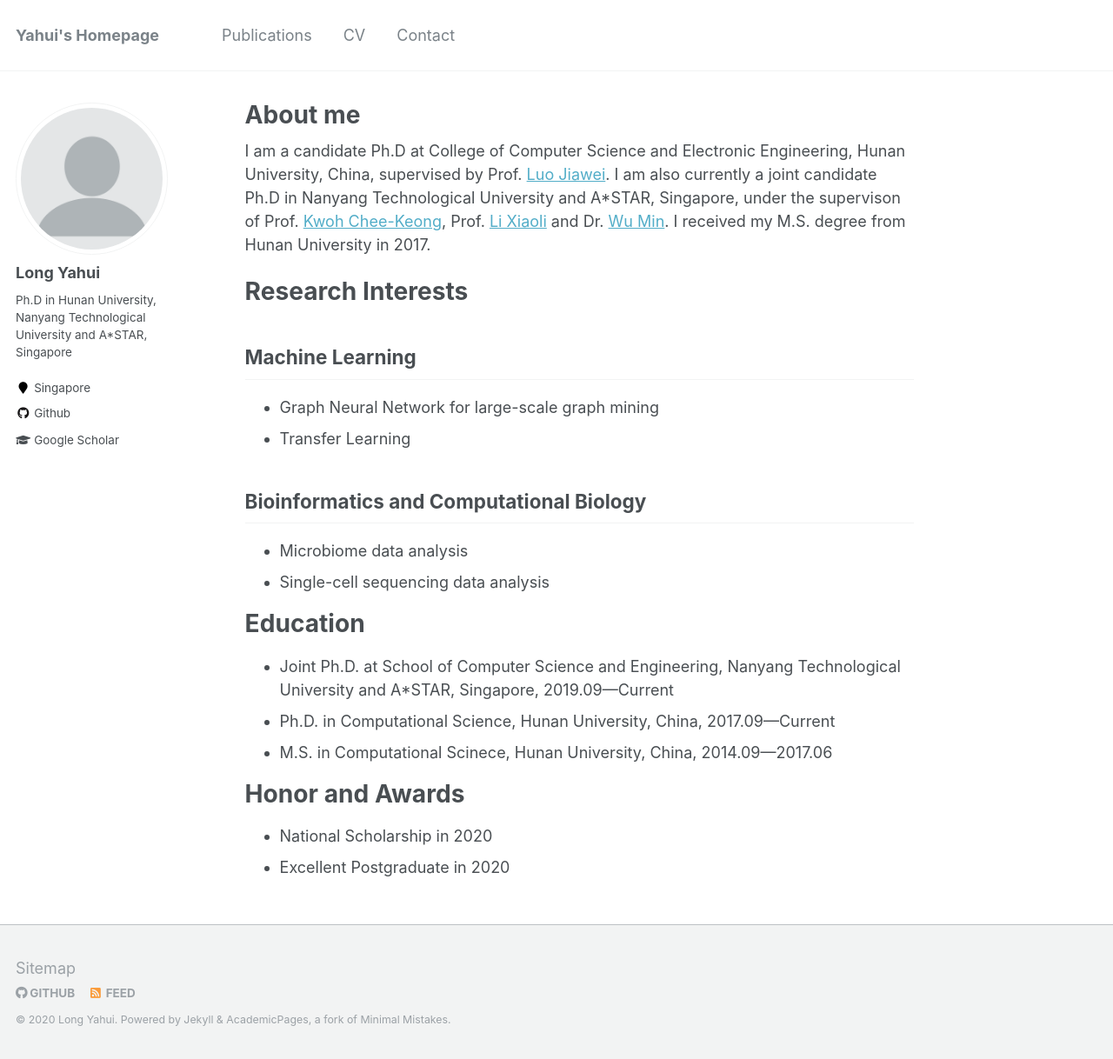
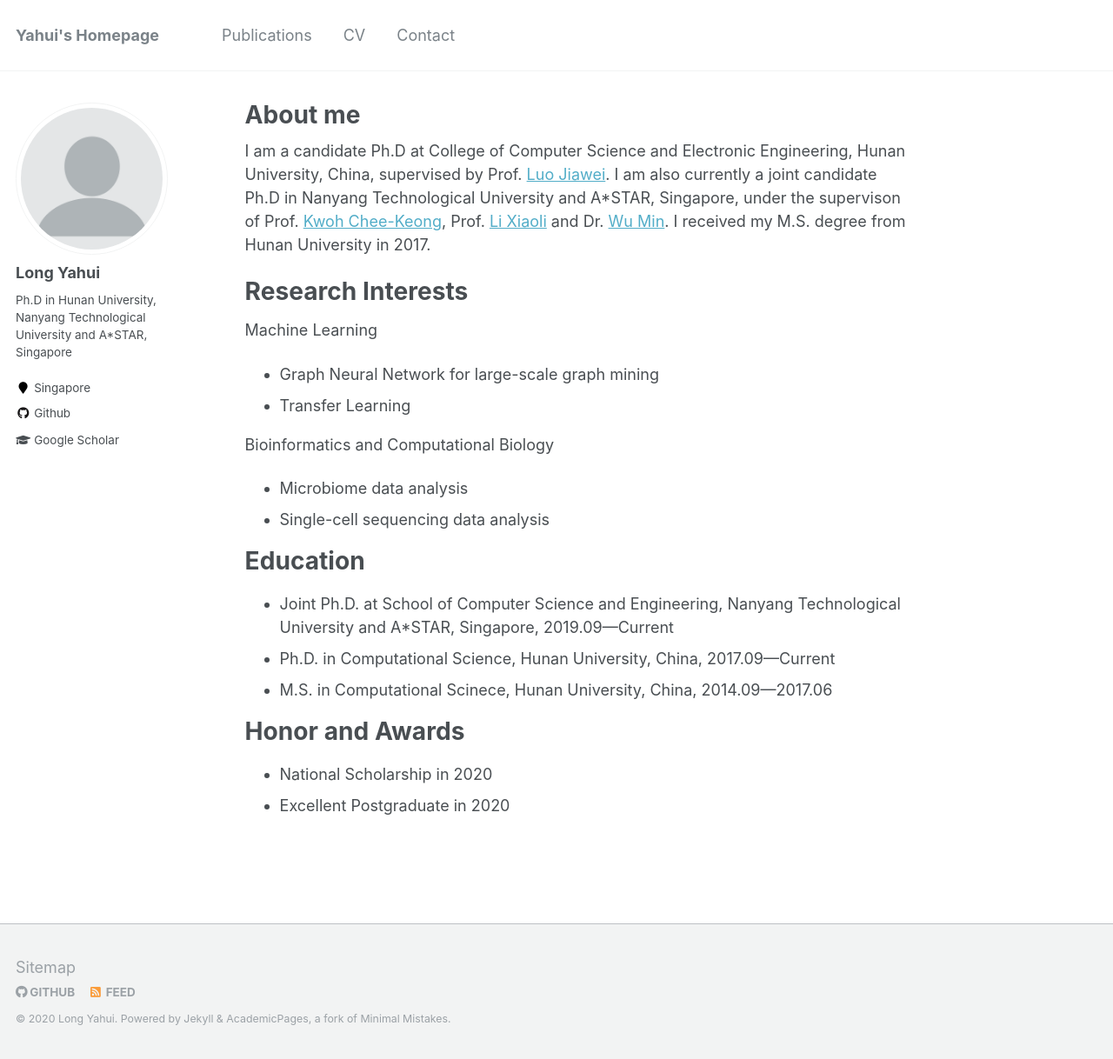
Before and after one commit to longyahui/Home, a Jekyll site: the page built from _pages/about.md, in a window 1280 px wide and 1218 px high. Shown: the whole window at 87% size. Built offline with Jekyll 4.4.1, drawn with Linux system fonts in a browser that asks for light colours.

```diff
--- a/_pages/about.md
+++ b/_pages/about.md
@@ -11,11 +11,11 @@ redirect_from:
 I am a candidate Ph.D at College of Computer Science and Electronic Engineering, Hunan University, China, supervised by Prof. [Luo Jiawei](http://csee.hnu.edu.cn/people/luojiawei). I am also currently a joint candidate Ph.D in Nanyang Technological University and A*STAR, Singapore, under the supervison of Prof. [Kwoh Chee-Keong](https://personal.ntu.edu.sg/asckkwoh/), Prof. [Li Xiaoli](https://personal.ntu.edu.sg/xlli/) and Dr. [Wu Min](https://sites.google.com/site/wumincf/). I received my M.S. degree from Hunan University in 2017.
 
 # Research Interests
-## Machine Learning
+Machine Learning
 - Graph Neural Network for large-scale graph mining
 - Transfer Learning
 
-## Bioinformatics and Computational Biology
+Bioinformatics and Computational Biology
 - Microbiome data analysis
 - Single-cell sequencing data analysis
 
```
